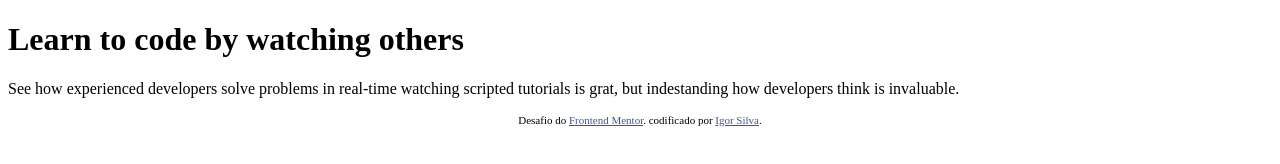
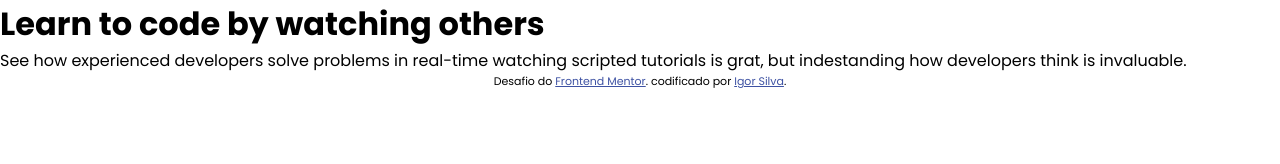
Before and after one commit to igor219/formulario, a plain HTML site: page index.html in a window 1280 px wide. Drawn offline with Linux system fonts and the light colour scheme.

Commit message:
Atualização

```diff
--- a/estilo/style.css
+++ b/estilo/style.css
@@ -1,5 +1,18 @@
 @charset "UTF-8";
 
+*{
+    margin: 0px;
+    padding: 0px;
+    font-family: 'Poppins', sans-serif;
+}
+
+:root{
+    --cor00: hsl(0, 100%, 74%);
+    --cor01: hsl(154, 59%, 51%);
+    --cor02: hsl(248, 32%, 49%);
+    --cor03: hsl(249, 10%, 26%);
+    --cor04: hsl(246, 25%, 77%);
+}
+
 .attribution { font-size: 11px; text-align: center; }
-
 .attribution a { color: hsl(228, 45%, 44%); }
--- a/index.html
+++ b/index.html
@@ -5,6 +5,9 @@
   <meta name="viewport" content="width=device-width, initial-scale=1.0"> <!-- displays site properly based on user's device -->
   <link rel="icon" type="image/png" sizes="32x32" href="./images/favicon-32x32.png">
   <link rel="stylesheet" href="/estilo/style.css">
+  <link rel="preconnect" href="https://fonts.googleapis.com">
+  <link rel="preconnect" href="https://fonts.gstatic.com" crossorigin>
+  <link href="https://fonts.googleapis.com/css2?family=Poppins:wght@400;500;600;700&display=swap" rel="stylesheet">
   <title>Frontend Mentor | Intro component with sign up form</title>
 
 </head>
```
